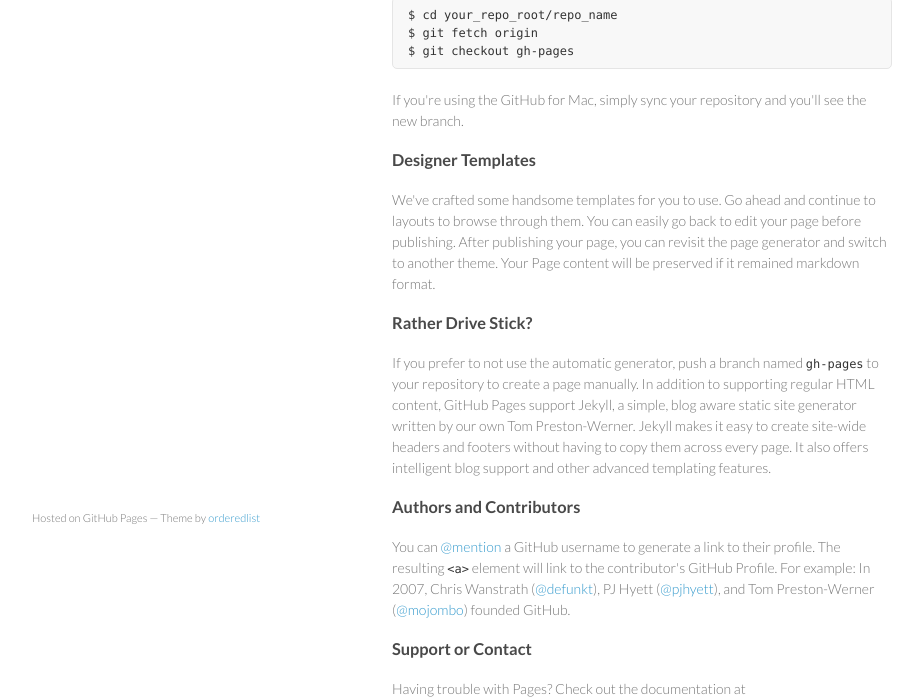
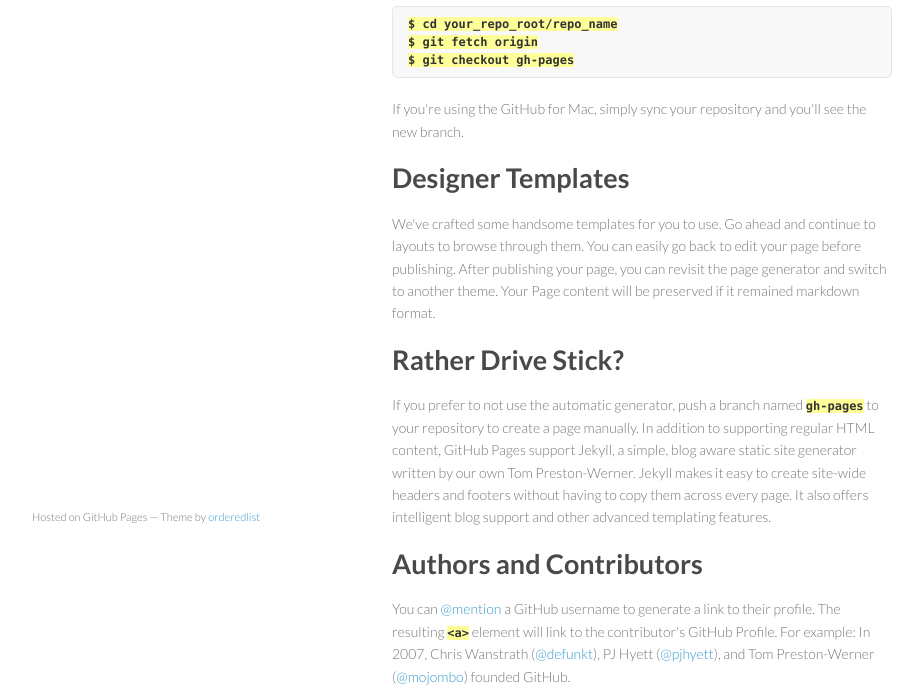
Before and after one commit to reyebrow/reyebrow.github.com, a plain HTML site: page index.html in a window 1280 px wide. Shown: the part 203-901 px from the top of the page, without its empty margins (178-1101 px from the left). Drawn offline with Linux system fonts and the light colour scheme.

Commit message:
Updated index.html

```diff
--- a/index.html
+++ b/index.html
@@ -4,7 +4,7 @@
     <meta charset="utf-8">
     <meta http-equiv="X-UA-Compatible" content="chrome=1">
     <title>Raised Eyebrow Web Studio by reyebrow</title>
-
+<link rel="stylesheet" href="stylesheets/foundation.css">
     <link rel="stylesheet" href="stylesheets/styles.css">
     <link rel="stylesheet" href="stylesheets/pygment_trac.css">
     <meta name="viewport" content="width=device-width, initial-scale=1, user-scalable=no">
```
